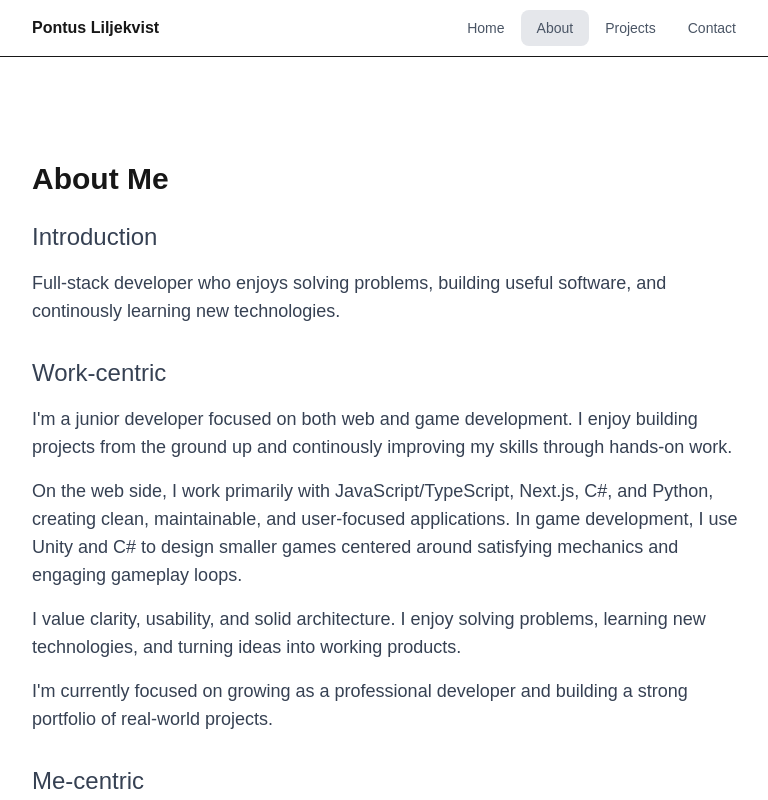
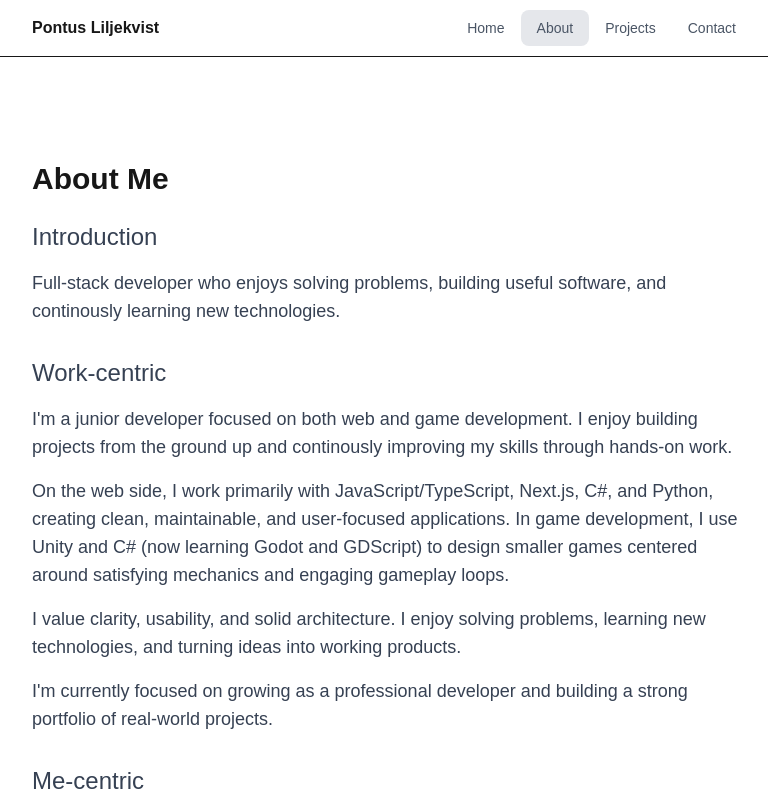
Before and after one commit to mekkmann/portfolio-page-2.0, a Next.js app: page /about in a window 1280 px wide. Shown: the top 800 px of the page, without its empty margins (248-1016 px from the left). Built offline with nearby package versions, Linux system fonts and the light colour scheme.

Commit message:
added godot mentions

```diff
--- a/app/about/page.tsx
+++ b/app/about/page.tsx
@@ -28,7 +28,7 @@ export default function AboutPage () {
                 <p>
                     On the web side, I work primarily with JavaScript/TypeScript,
                     Next.js, C#, and Python, creating clean, maintainable, and user-focused applications.
-                    In game development, I use Unity and C# to design smaller games centered around
+                    In game development, I use Unity and C# (now learning Godot and GDScript) to design smaller games centered around
                     satisfying mechanics and engaging gameplay loops.
                 </p>
 
--- a/components/Hero.tsx
+++ b/components/Hero.tsx
@@ -21,6 +21,7 @@ export function Hero() {
                 <div>
                     <p className="font-semibold">Junior Game Developer</p>
                     <p>Specializing in C# and Unity.</p>
+                    <p>Learning GDScript and Godot</p>
                     <p>I build games focused on addictive game loops.</p>
                 </div>
             </div>
```
